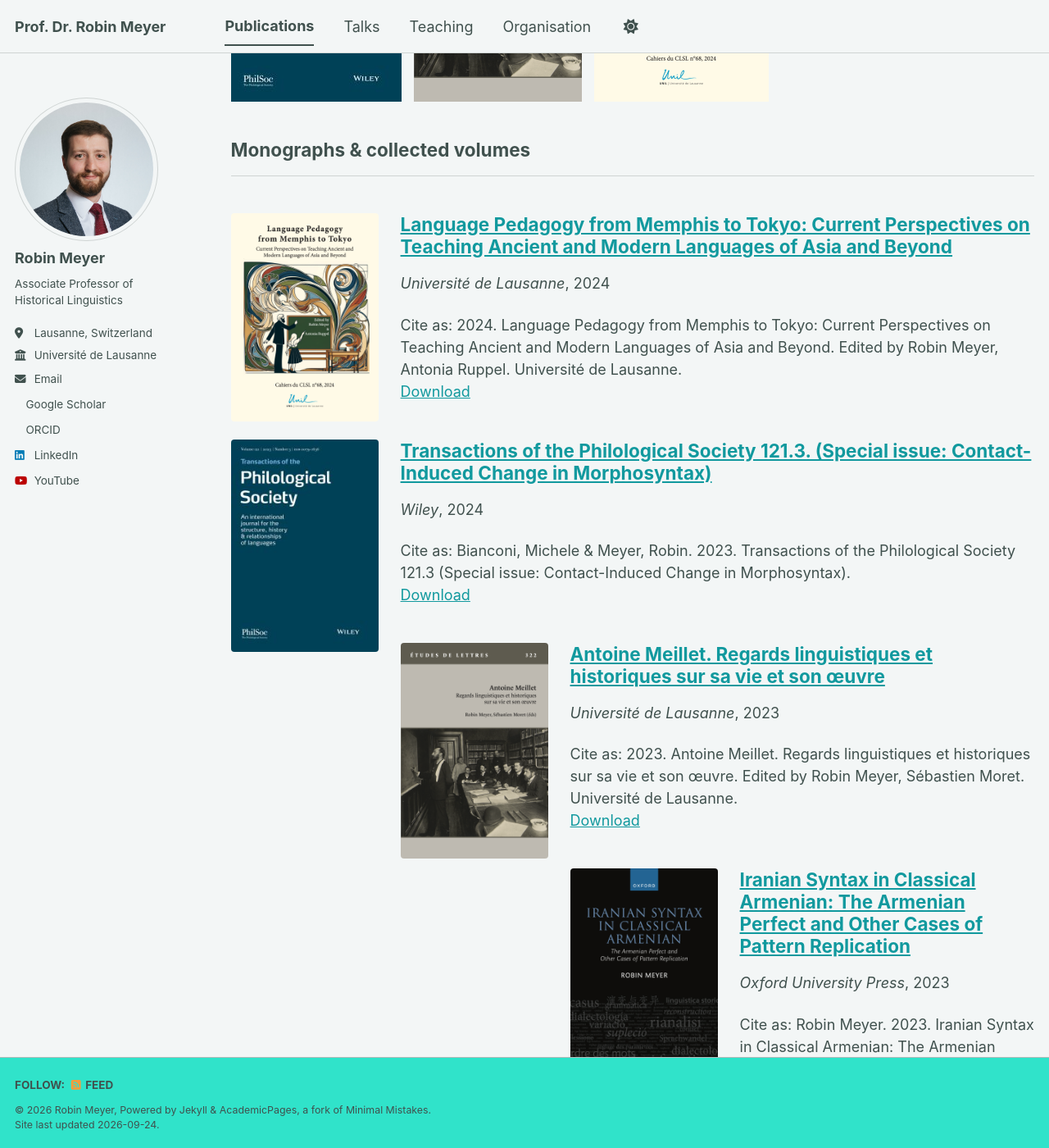
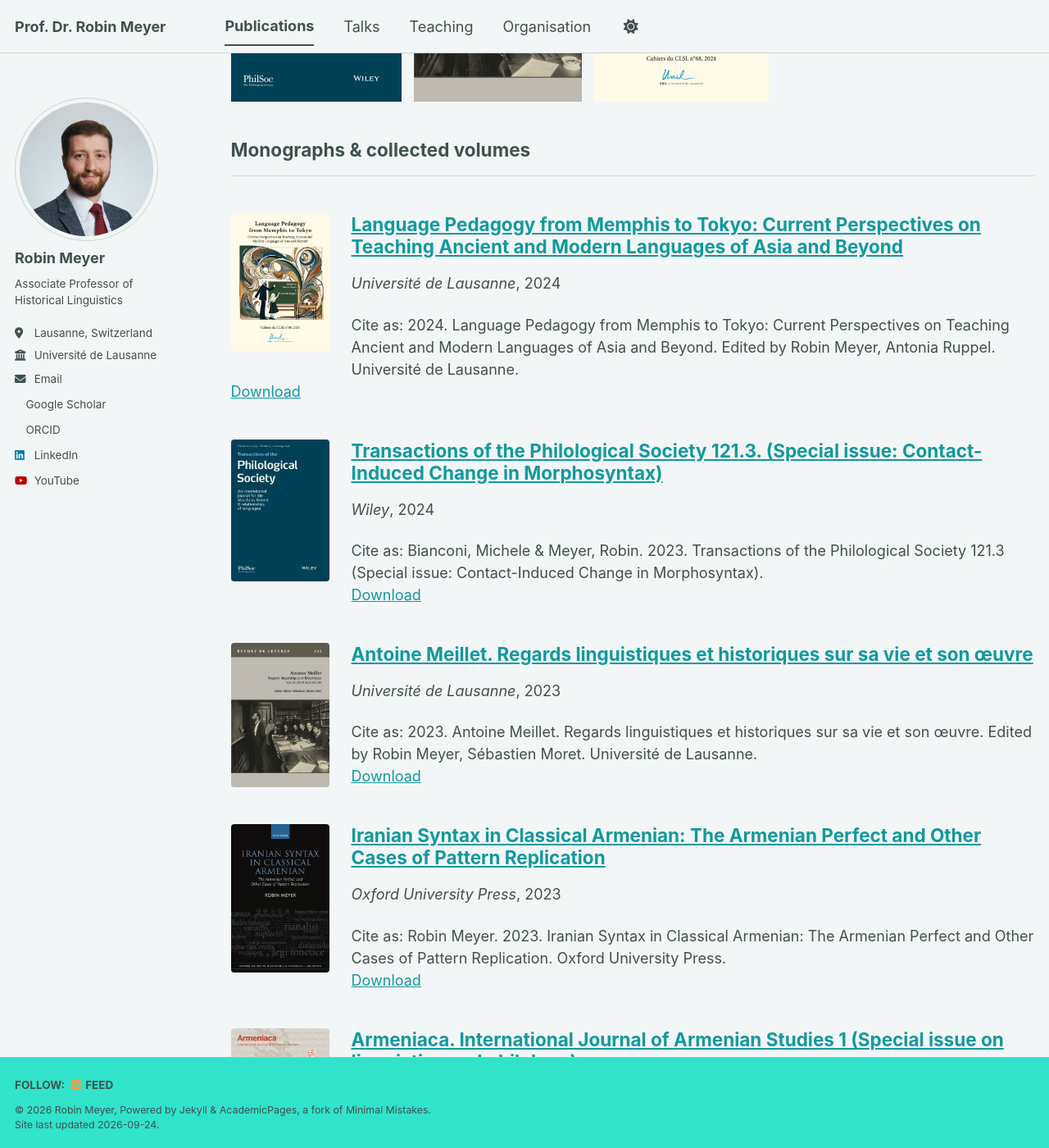
Before and after one commit to rbnmyr/rbnmyr.github.io, a Jekyll site: the page built from _pages/publications.html, in a window 1280 px wide and 1400 px high, scrolled down 673 px. Shown: the whole window at 82% size. Built offline with Jekyll 4.4.1, drawn with Linux system fonts in a browser that asks for light colours; a style sheet for code colours, icons or effects is not loaded.

Commit message:
make pub image smaller

```diff
--- a/_sass/layout/_archive.scss
+++ b/_sass/layout/_archive.scss
@@ -173,7 +173,7 @@
 
 .archive__item-teaser {
   float: left;
-  width: 180px;
+  width: 120px;
   margin: 0 1.5em 1em 0;
 
   img {
```
